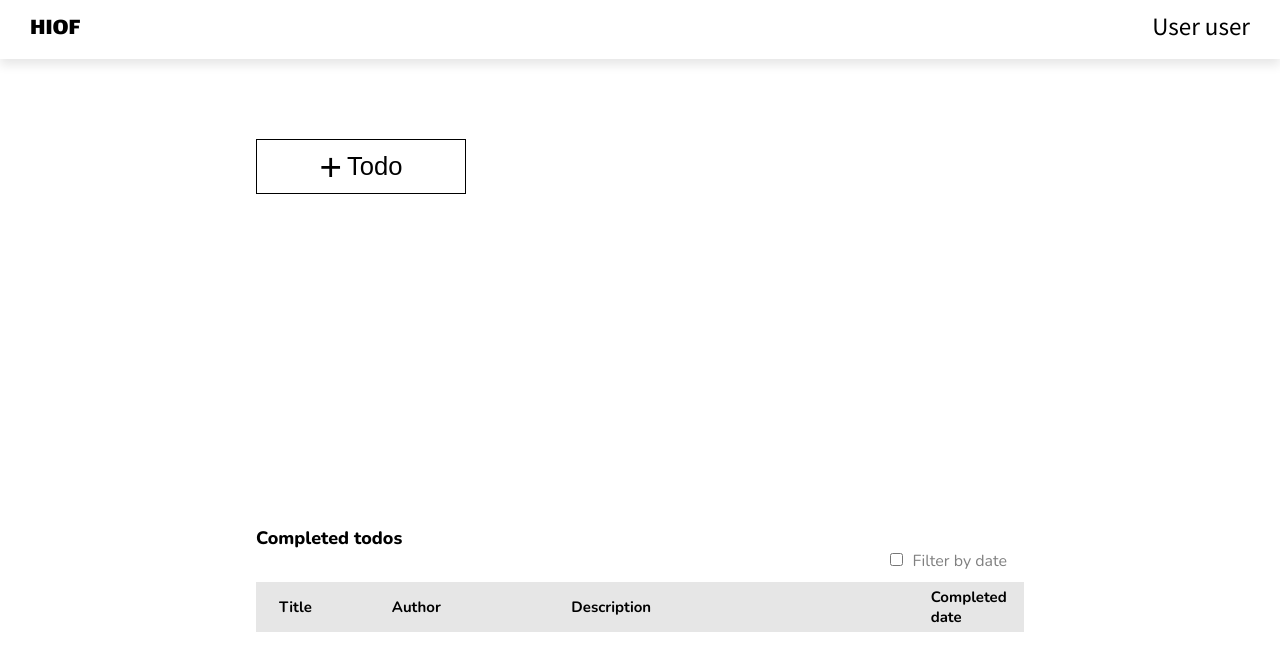
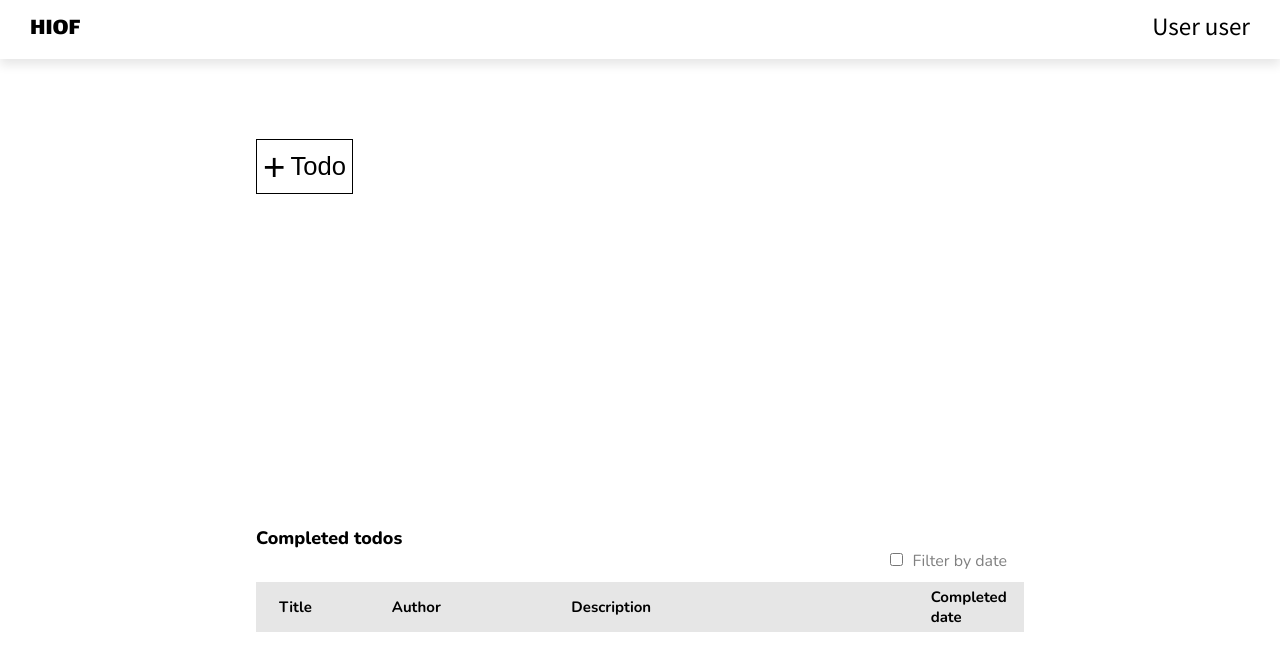
Before and after one commit to andersbss/Obligatorisk-6, a React app: page / in a window 1280 px wide. Shown: the top 670 px of the page. Built offline with nearby package versions, Linux system fonts and the light colour scheme.

Commit message:
Open form with state. (Cannot close form)

```diff
--- a/App.jsx
+++ b/App.jsx
@@ -15,7 +15,6 @@ const App = () => (
       <TodoCardList />
       <CompletedList />
     </main>
-    <Modal />
   </>
 );
 
--- a/src/components/TodoButton.jsx
+++ b/src/components/TodoButton.jsx
@@ -1,15 +1,20 @@
-import React from 'react';
+import React, { useState } from 'react';
+import Modal from './Modal';
 
 const TodoButton = () => {
+  const [showForm, setState] = useState(false);
   const handleClick = () => {
-    document.getElementById('popup').classList.toggle('active');
+    setState((s) => !s);
   };
 
   return (
-    <button type="button" id="addTodoBtn" onClick={handleClick}>
-      <span className="plus" />
-      <span className="todoTxt">Todo</span>
-    </button>
+    <div>
+      <button type="button" id="addTodoBtn" onClick={handleClick}>
+        <span className="plus" />
+        <span className="todoTxt">Todo</span>
+      </button>
+      {showForm && <Modal />}
+    </div>
   );
 };
 
--- a/src/style.css
+++ b/src/style.css
@@ -277,14 +277,14 @@ main {
     background: #ffffff 0% 0% no-repeat padding-box;
 }
 
-.popup.active .content {
+.popup/*.active*/ .content {
     transition: all 200ms ease-in-out;
     transform: translate(-50%, -50%) scale(1);
 }
 
 .popup .filter {
     position: fixed;
-    display: none;
+    display: block;
     top: 0px;
     left: 0px;
     width: 100vw;
```
